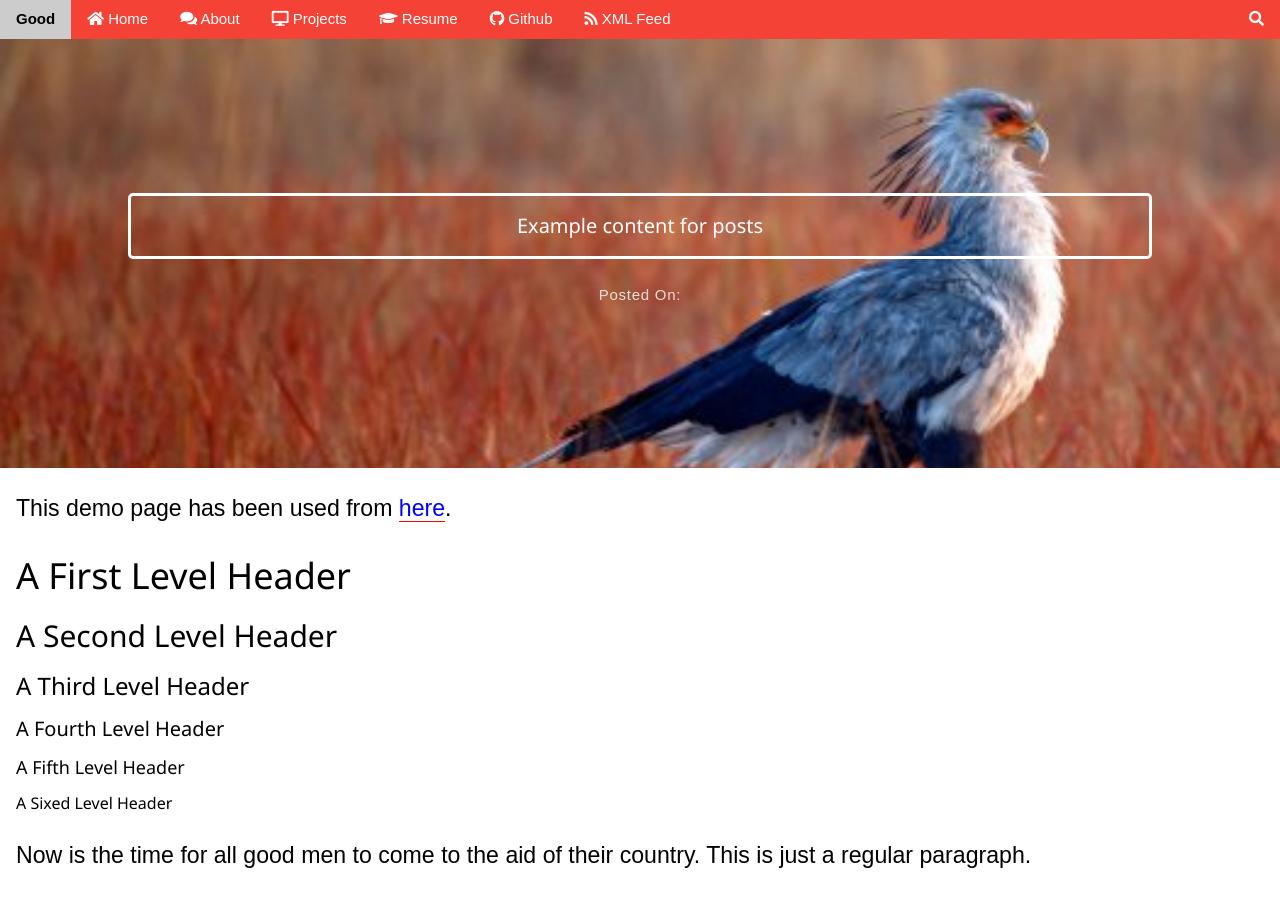
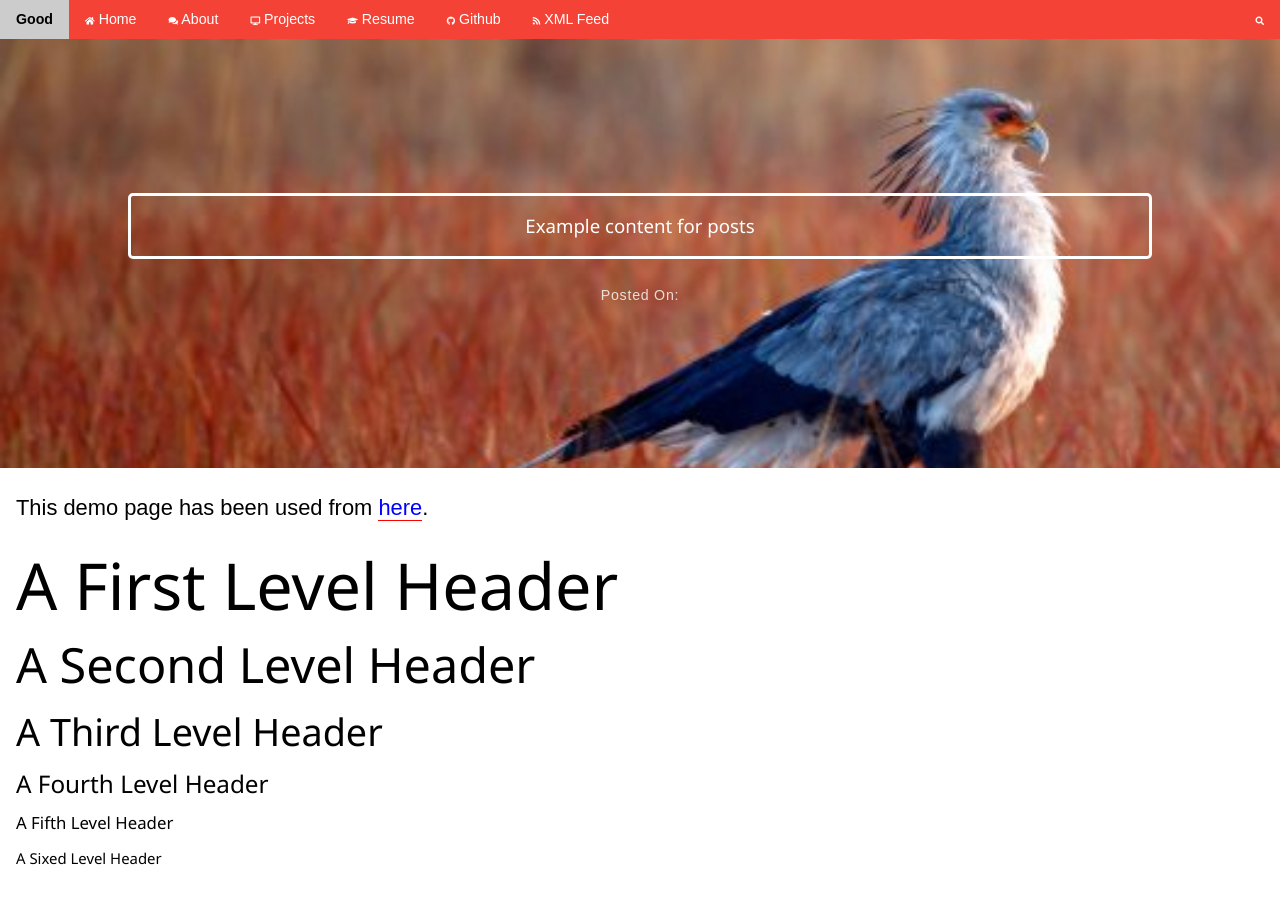
Before and after one commit to chipprogrammers/Good, a Jekyll site: the page built from _posts/2016-06-04-example-content.md, in a window 1280 px wide and 900 px high. Built offline with Jekyll 4.4.1, drawn with Linux system fonts in a browser that asks for light colours; some web fonts are replaced; comment, search, counter and statistics services are not loaded.

Commit message:
Update main_unminified.css

```diff
--- a/assets/css/main_unminified.css
+++ b/assets/css/main_unminified.css
@@ -1,5 +1,125 @@
 body {
-	font-family: "Poppins", sans-serif}
+       font-family: "Poppins", sans-serif;
+       font-size: 100%;
+}
+body, caption, th, td, input, textarea, select, option, legend, fieldset, h1, h2, h3, h4, h5, h6 {
+  font-size-adjust: 0.5;
+}
+
+#page {
+  font-size: 1em;
+  /* equivalent to 16px */
+  line-height: 1.25;
+  /* equivalent to 20px */
+}
+
+@media (min-width: 43.75em) {
+  #page {
+    font-size: 1em;
+    /* equivalent to 16px */
+    line-height: 1.375;
+    /* equivalent to 22px */
+  }
+}
+
+h1 {
+  font-size: 2em;
+  /* 2x body copy size = 32px */
+  line-height: 1.25;
+  /* 45px / 36px */
+}
+
+@media (min-width: 43.75em) {
+  h1 {
+    font-size: 2.5em;
+    /* 2.5x body copy size = 40px */
+    line-height: 1.125;
+  }
+}
+
+@media (min-width: 56.25em) {
+  h1 {
+    font-size: 3em;
+    /* 3x body copy size = 48px */
+    line-height: 1.05;
+    /* keep to a multiple of the 20px line height and something more appropriate for display headings */
+  }
+}
+
+h2 {
+  font-size: 1.625em;
+  /* 1.625x body copy size = 26px */
+  line-height: 1.15384615;
+  /* 30px / 26px */
+}
+
+@media (min-width: 43.75em) {
+  h2 {
+    font-size: 2em;
+    /* 2x body copy size = 32px */
+    line-height: 1.25;
+  }
+}
+
+@media (min-width: 56.25em) {
+  h2 {
+    font-size: 2.25em;
+    /* 2.25x body copy size = 36px */
+    line-height: 1.25;
+  }
+}
+
+h3 {
+  font-size: 1.375em;
+  /* 1.375x body copy size = 22px */
+  line-height: 1.13636364;
+  /* 25px / 22px */
+}
+
+@media (min-width: 43.75em) {
+  h3 {
+    font-size: 1.5em;
+    /* 1.5x body copy size = 24px */
+    line-height: 1.25;
+  }
+}
+
+@media (min-width: 56.25em) {
+  h3 {
+    font-size: 1.75em;
+    /* 1.75x body copy size = 28px */
+    line-height: 1.25;
+  }
+}
+
+h4 {
+  font-size: 1.125em;
+  /* 1.125x body copy size = 18px */
+  line-height: 1.11111111;
+}
+
+@media (min-width: 43.75em) {
+  h4 {
+    line-height: 1.22222222;
+    /* (22px / 18px */
+  }
+}
+
+blockquote {
+  font-size: 1.25em;
+  /* 20px / 16px */
+  line-height: 1.25;
+  /* 25px / 20px */
+}
+
+@media (min-width: 43.75em) {
+  blockquote {
+    font-size: 1.5em;
+    /* 24px / 16px = */
+    line-height: 1.45833333;
+    /* 35px / 24px */
+  }
+}
 @media (min-width: 480px) {
   .myFont {
     font-size: calc(0.875rem + ((1vw - 4.8px) * 1.25));
```
